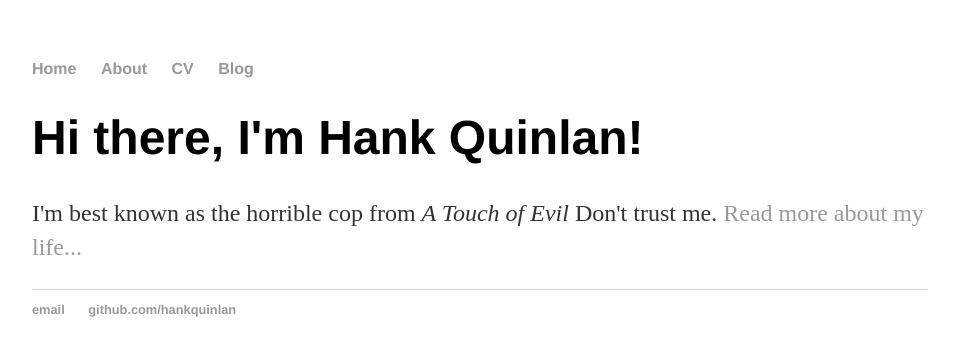
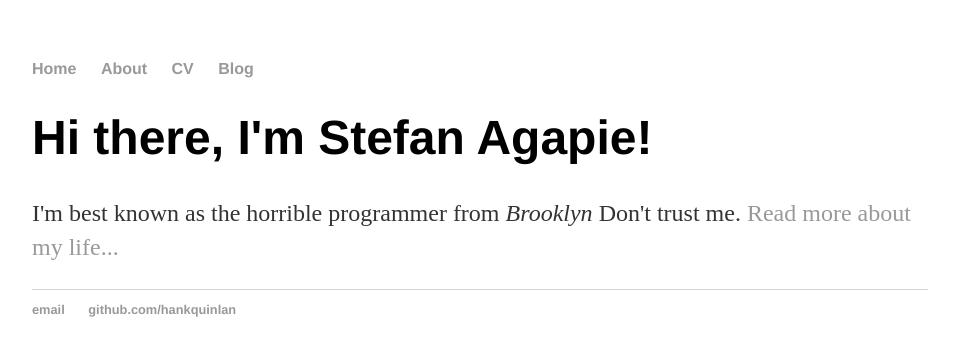
Before and after one commit to stefanagapie/stefanagapie.github.io, a Jekyll site: the page built from index.html, in a window 1280 px wide. Shown: the top 356 px of the page, without its empty margins (160-1115 px from the left). Built offline with Jekyll 4.4.1, drawn with Linux system fonts in a browser that asks for light colours.

Commit message:
Update index.html

```diff
--- a/index.html
+++ b/index.html
@@ -1,30 +1,8 @@
-<!DOCTYPE html>
-<html>
-	<head>
-		<title>Hank Quinlan, Horrible Cop</title>
-		<!-- link to main stylesheet -->
-		<link rel="stylesheet" type="text/css" href="/css/main.css">
-	</head>
-	<body>
-		<nav>
-    		<ul>
-        		<li><a href="/">Home</a></li>
-	        	<li><a href="/about">About</a></li>
-        		<li><a href="/cv">CV</a></li>
-        		<li><a href="/blog">Blog</a></li>
-    		</ul>
-		</nav>
-		<div class="container">
-    		<div class="blurb">
-        		<h1>Hi there, I'm Hank Quinlan!</h1>
-				<p>I'm best known as the horrible cop from <em>A Touch of Evil</em> Don't trust me. <a href="/about">Read more about my life...</a></p>
-    		</div><!-- /.blurb -->
-		</div><!-- /.container -->
-		<footer>
-    		<ul>
-        		<li><a href="mailto:hankquinlanhub@gmail.com">email</a></li>
-        		<li><a href="https://github.com/hankquinlan">github.com/hankquinlan</a></li>
-			</ul>
-		</footer>
-	</body>
-</html>
+---
+layout: default
+title: Hank Quinlan, Horrible Cop
+---
+<div class="blurb">
+	<h1>Hi there, I'm Stefan Agapie!</h1>
+	<p>I'm best known as the horrible programmer from <em>Brooklyn</em> Don't trust me. <a href="/about">Read more about my life...</a></p>
+</div><!-- /.blurb -->
```
